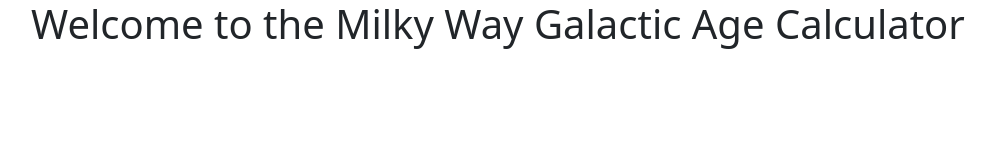
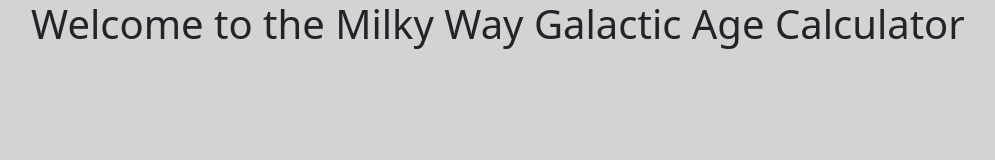
Before and after one commit to RosarioRu/galactic-age-calculator, a website built with webpack: page src/index.html in a window 1280 px wide. Shown: the whole page, without its empty margins (51-1046 px from the left). Built offline with nearby package versions, Linux system fonts and the light colour scheme.

Commit message:
Add background color for page.

```diff
--- a/src/css/styles.css
+++ b/src/css/styles.css
@@ -1,5 +1,3 @@
-/*styling goes here, example for body background color: */
-
-/* body {
-  background-color: lightblue;
-} */
+body {
+  background-color: lightgrey;
+}
```
